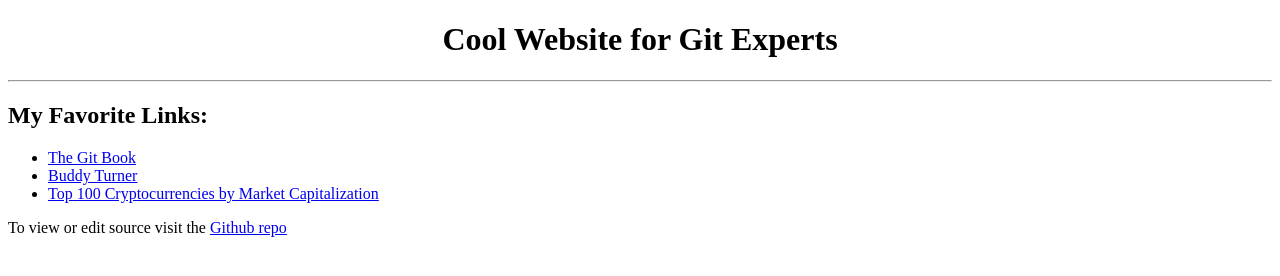
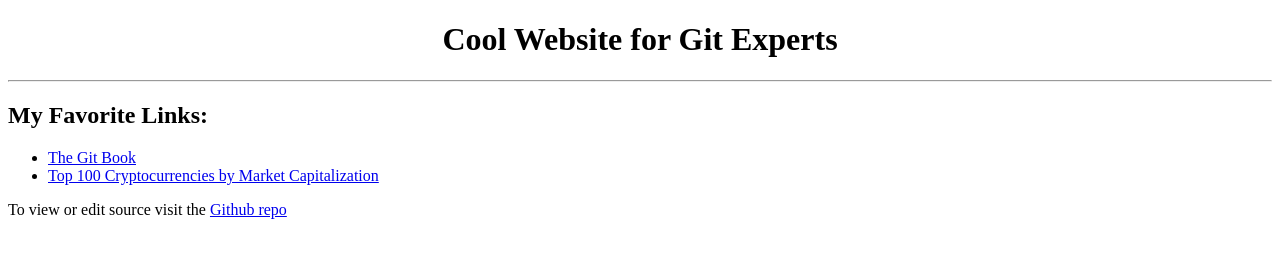
Before and after one commit to bitcoin-santa-cruz/bitcoin-santa-cruz.github.io, a plain HTML site: page index.html in a window 1280 px wide. Drawn offline with Linux system fonts and the light colour scheme.

Commit message:
Revert "Added Self Promotion Link"

```diff
--- a/index.html
+++ b/index.html
@@ -15,9 +15,6 @@
             <li>
                 <a href="https://git-scm.com/book/">The Git Book</a>
             </li>
-            <li>
-                <a href="https://github.com/theebuddylee">Buddy Turner</a>
-            </li>
             <!-- Add more links here! -->
 
             <li>
```
